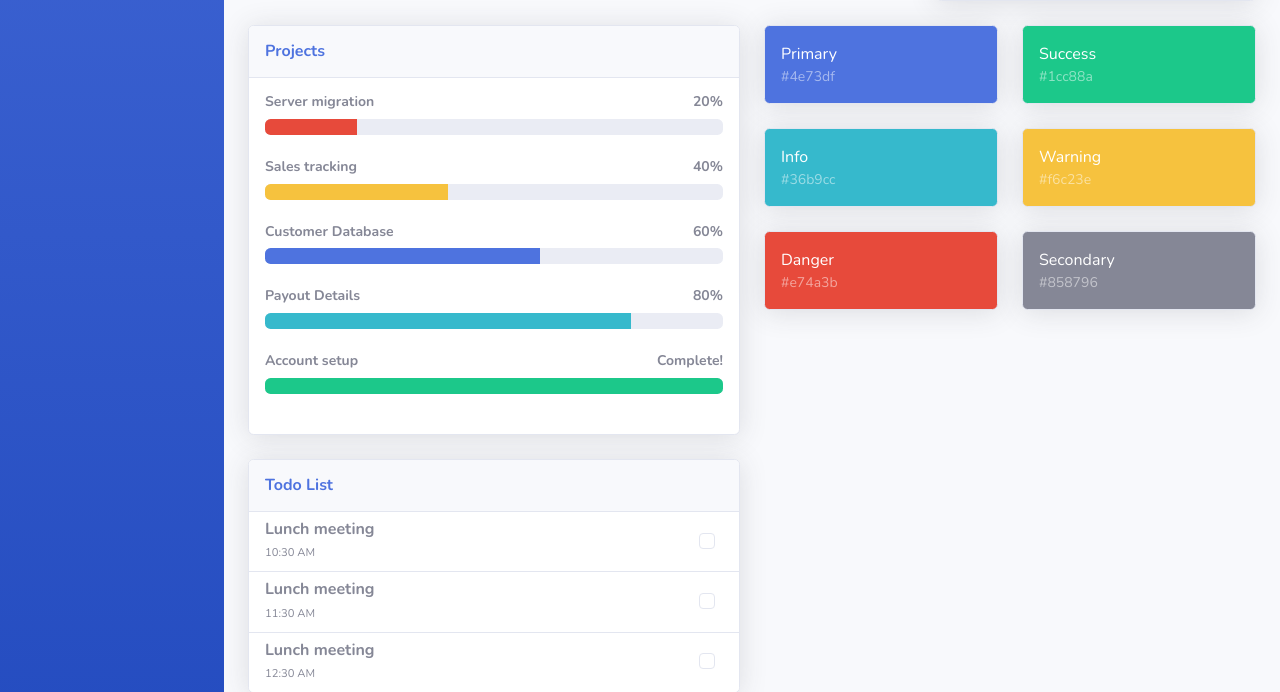
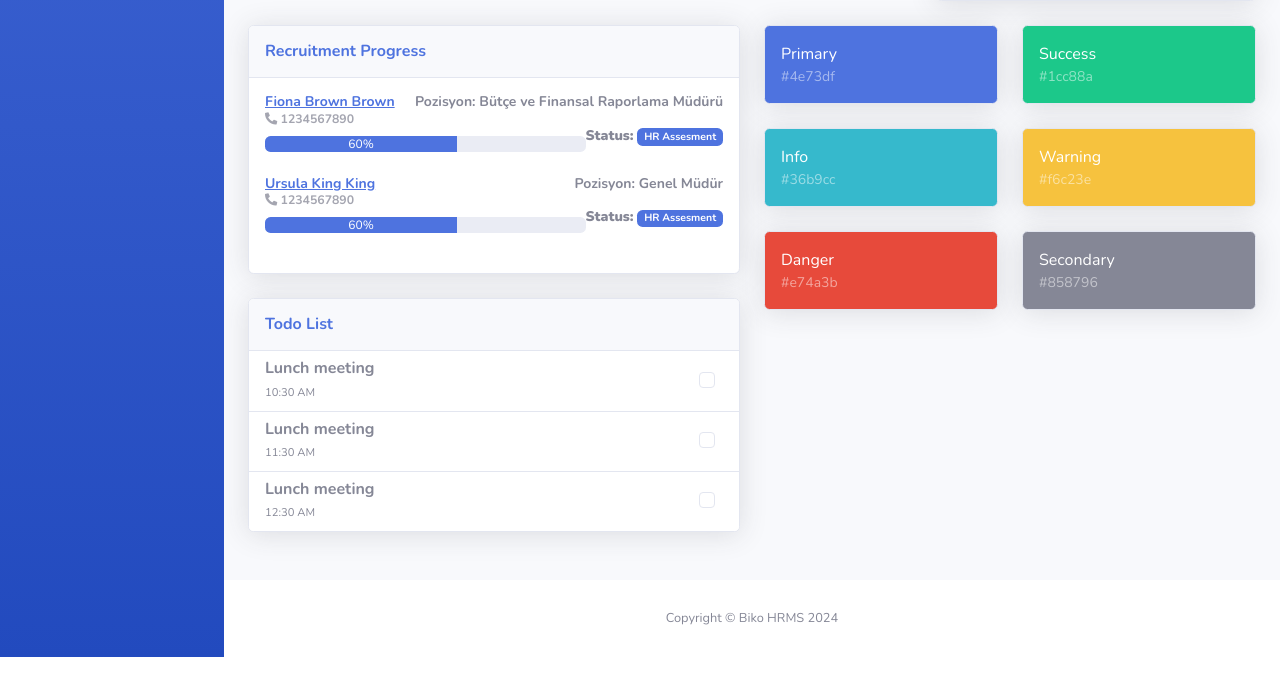
Before and after one commit to barlassusler/A-Plus-HR, a Django app: page /hr/ in a window 1280 px wide. Shown: the part 964-1656 px from the top of the page. After the commit the page ends 1621 px from the top, so only its background shows below. Run offline with Django 5.2, Linux system fonts and the light colour scheme; a user stored in the database is signed in; data comes from the database, SQL or seed files in the repository; both versions use the stored data as it was after the commit; some libraries are stand-ins or nearby versions.

Commit message:
ana ekran recruitment progress card ekleme,  küçük model değişiklikleri

```diff
--- a/biko_hr/models.py
+++ b/biko_hr/models.py
@@ -75,6 +75,7 @@ class Application(models.Model):
     application_date = models.DateField()
     status = models.CharField(max_length=50, default="Pending")
     uploaded_resume = models.FileField(upload_to='resumes/', null=True, blank=True)
+    assigned_by = models.ForeignKey(User, on_delete=models.CASCADE, null=True, blank=True)
 
 class Interview(models.Model):
     application = models.ForeignKey(Application, on_delete=models.CASCADE)
--- a/biko_hr/templates/home.html
+++ b/biko_hr/templates/home.html
@@ -61,14 +61,16 @@
                         <a href="{% url 'log-in' %}" class="btn btn-primary mr-2">Login</a>
                         <a href="{% url 'sign-up' %}" class="btn btn-outline-primary">Register</a>
                     {% endif %}
-                    <li class="nav-item"><a class="nav-link active" href="{% url "home"%}"><i class="fas fa-tachometer-alt"></i><span>Dashboard</span></a></li>
                     <li class="nav-item"><a class="nav-link active" href="{% url "candidate_pool_dashboard"%}"><i class="fas fa-tachometer-alt"></i><span>Candidate Pool</span></a></li>
                     {% if user_type == "hr_staff" %}
+                        <li class="nav-item"><a class="nav-link active" href="{% url "hr_dashboard"%}"><i class="fas fa-tachometer-alt"></i><span>Dashboard</span></a></li>
                         <li class="nav-item"><a class="nav-link" href="{% url "hr_profile" %}"><i class="fas fa-user"></i><span>Profile</span></a></li>
                         <li class="nav-item"><a class="nav-link" href="{% url "my_interviews" %}"><i class="fas fa-user"></i><span>My Interviews</span></a></li>
                     {% elif user_type == "organization_staff" %}
+                        <li class="nav-item"><a class="nav-link active" href="{% url "organization_dashboard"%}"><i class="fas fa-tachometer-alt"></i><span>Dashboard</span></a></li>
                         <li class="nav-item"><a class="nav-link" href="{% url "organization_profile" %}"><i class="fas fa-user"></i><span>Profile</span></a></li>
                     {% elif user_type == "Director" %}
+                        <li class="nav-item"><a class="nav-link active" href="{% url "director_dashboard"%}"><i class="fas fa-tachometer-alt"></i><span>Dashboard</span></a></li>
                         <li class="nav-item"><a class="nav-link" href="{% url "director_profile" %}"><i class="fas fa-user"></i><span>Profile</span></a></li>
 {#                    {% else %}#}
 {#                        <li class="nav-item"><a class="nav-link" href="{% url "log-in" %}"><i class="fas fa-user"></i><span>Profile</span></a></li>#}
@@ -301,29 +303,23 @@
                             <div class="col-lg-6 mb-4">
                                 <div class="card shadow mb-4">
                                     <div class="card-header py-3">
-                                        <h6 class="text-primary fw-bold m-0">Projects</h6>
+                                        <h6 class="text-primary fw-bold m-0">Recruitment Progress</h6>
                                     </div>
                                     <div class="card-body">
-                                        <h4 class="small fw-bold">Server migration<span class="float-end">20%</span></h4>
-                                        <div class="progress mb-4">
-                                            <div class="progress-bar bg-danger" aria-valuenow="20" aria-valuemin="0" aria-valuemax="100" style="width: 20%;"><span class="visually-hidden">20%</span></div>
-                                        </div>
-                                        <h4 class="small fw-bold">Sales tracking<span class="float-end">40%</span></h4>
-                                        <div class="progress mb-4">
-                                            <div class="progress-bar bg-warning" aria-valuenow="40" aria-valuemin="0" aria-valuemax="100" style="width: 40%;"><span class="visually-hidden">40%</span></div>
-                                        </div>
-                                        <h4 class="small fw-bold">Customer Database<span class="float-end">60%</span></h4>
-                                        <div class="progress mb-4">
-                                            <div class="progress-bar bg-primary" aria-valuenow="60" aria-valuemin="0" aria-valuemax="100" style="width: 60%;"><span class="visually-hidden">60%</span></div>
-                                        </div>
-                                        <h4 class="small fw-bold">Payout Details<span class="float-end">80%</span></h4>
-                                        <div class="progress mb-4">
-                                            <div class="progress-bar bg-info" aria-valuenow="80" aria-valuemin="0" aria-valuemax="100" style="width: 80%;"><span class="visually-hidden">80%</span></div>
-                                        </div>
-                                        <h4 class="small fw-bold">Account setup<span class="float-end">Complete!</span></h4>
-                                        <div class="progress mb-4">
-                                            <div class="progress-bar bg-success" aria-valuenow="100" aria-valuemin="0" aria-valuemax="100" style="width: 100%;"><span class="visually-hidden">100%</span></div>
-                                        </div>
+                                        {% for application in applications %}
+                                            <h4 class="small fw-bold">{{ application.candidate.name }} {{ application.candidate.surname }} - {{ application.job.title }}<span class="float-end">{{ application.status }}</span></h4>
+                                            <p>Phone: {{ application.candidate.phone }}</p>
+                                            <p>Position: {{ application.job.position }}</p>
+                                            <div class="progress mb-4">
+                                                {% if application.status == "Pending" %}
+                                                    <div class="progress-bar bg-danger" aria-valuenow="20" aria-valuemin="0" aria-valuemax="100" style="width: 20%;"><span class="visually-hidden">20%</span></div>
+                                                {% elif application.status == "Interviewing" %}
+                                                    <div class="progress-bar bg-warning" aria-valuenow="40" aria-valuemin="0" aria-valuemax="100" style="width: 40%;"><span class="visually-hidden">40%</span></div>
+                                                {% elif application.status == "HR Assesment" %}
+                                                    <div class="progress-bar bg-primary" aria-valuenow="60" aria-valuemin="0" aria-valuemax="100" style="width: 60%;"><span class="visually-hidden">60%</span></div>
+                                                {% endif %}
+                                            </div>
+                                        {% endfor %}
                                     </div>
                                 </div>
                                 <div class="card shadow mb-4">
--- a/candidate/views.py
+++ b/candidate/views.py
@@ -202,7 +202,8 @@ def assign_job(request, candidate_id):
             candidate_id=candidate_id,
             job=incubation_job,
             application_date=date.today(),
-            status='Pending'
+            status='Pending',
+            assigned_by=request.user
         )
 
         if 'resume' in request.FILES:
--- a/hr/templates/hr_dashboard.html
+++ b/hr/templates/hr_dashboard.html
@@ -154,29 +154,58 @@
                             <div class="col-lg-6 mb-4">
                                 <div class="card shadow mb-4">
                                     <div class="card-header py-3">
-                                        <h6 class="text-primary fw-bold m-0">Projects</h6>
+                                        <h6 class="text-primary fw-bold m-0">Recruitment Progress</h6>
                                     </div>
                                     <div class="card-body">
-                                        <h4 class="small fw-bold">Server migration<span class="float-end">20%</span></h4>
+                                                {% with applications|dictsortreversed:"status" as filtered_applications %}
+                                                    {% for application in filtered_applications %}
+                                                        {% if application.assigned_by == request.user %}
+                                                            <h4 class="small fw-bold">
+                                                                <div>
+                                                                    <a href="{% url 'candidate_profile' application.candidate.id %}" class="text-primary font-weight-bold">
+                                                                        {{ application.candidate.name }} {{ application.candidate.surname }}
+                                                                    </a>
+                                                                    <span class="float-end">Pozisyon: {{ application.job.position }}</span>
+
+                                                                    <br>
+                                                                    <small class="text-muted">
+                                                                        <i class="fas fa-phone-alt"></i> {{ application.candidate.phone }}
+                                                                    </small>
+                                                                </div>
+
+                                                            <span class="float-end">
+                                                                <p class="mb-1">
+                                                                    <strong>Status:</strong>
+                                                                    <span class="badge {% if application.status == 'Pending' %}bg-warning
+                                                                                   {% elif application.status == 'Interviewing' %}bg-info
+                                                                                   {% elif application.status == 'HR Assesment' %}bg-primary
+                                                                                   {% elif application.status == 'Accepted' %}bg-success
+                                                                                   {% elif application.status == 'Rejected' %}bg-danger
+                                                                                   {% endif %}">
+                                                                        {{ application.status }}
+                                                                    </span>
+                                                                </p>
+                                                            </span>
+                                                            </h4>
                                                             <div class="progress mb-4">
-                                            <div class="progress-bar bg-danger" aria-valuenow="20" aria-valuemin="0" aria-valuemax="100" style="width: 20%;"><span class="visually-hidden">20%</span></div>
+
+                                                                {% if application.status == "Pending" %}
+                                                                    <div class="progress-bar bg-danger" aria-valuenow="20" aria-valuemin="0" aria-valuemax="100" style="width: 20%;">
+                                                                        <span class="float-end">20%</span>
                                                                     </div>
-                                        <h4 class="small fw-bold">Sales tracking<span class="float-end">40%</span></h4>
-                                        <div class="progress mb-4">
-                                            <div class="progress-bar bg-warning" aria-valuenow="40" aria-valuemin="0" aria-valuemax="100" style="width: 40%;"><span class="visually-hidden">40%</span></div>
+                                                                {% elif application.status == "Interviewing" %}
+                                                                    <div class="progress-bar bg-warning" aria-valuenow="40" aria-valuemin="0" aria-valuemax="100" style="width: 40%;">
+                                                                        <span class="float-end">40%</span>
                                                                     </div>
-                                        <h4 class="small fw-bold">Customer Database<span class="float-end">60%</span></h4>
-                                        <div class="progress mb-4">
-                                            <div class="progress-bar bg-primary" aria-valuenow="60" aria-valuemin="0" aria-valuemax="100" style="width: 60%;"><span class="visually-hidden">60%</span></div>
+                                                                {% elif application.status == "HR Assesment" %}
+                                                                    <div class="progress-bar bg-primary" aria-valuenow="60" aria-valuemin="0" aria-valuemax="100" style="width: 60%;">
+                                                                        <span class="float-end">60%</span>
                                                                     </div>
-                                        <h4 class="small fw-bold">Payout Details<span class="float-end">80%</span></h4>
-                                        <div class="progress mb-4">
-                                            <div class="progress-bar bg-info" aria-valuenow="80" aria-valuemin="0" aria-valuemax="100" style="width: 80%;"><span class="visually-hidden">80%</span></div>
+                                                                {% endif %}
                                                             </div>
-                                        <h4 class="small fw-bold">Account setup<span class="float-end">Complete!</span></h4>
-                                        <div class="progress mb-4">
-                                            <div class="progress-bar bg-success" aria-valuenow="100" aria-valuemin="0" aria-valuemax="100" style="width: 100%;"><span class="visually-hidden">100%</span></div>
-                                        </div>
+                                                        {% endif %}
+                                                    {% endfor %}
+                                                {% endwith %}
                                             </div>
                                 </div>
                                 <div class="card shadow mb-4">
--- a/hr/views.py
+++ b/hr/views.py
@@ -31,8 +31,9 @@ def evaluate_job_request(request, job_request_id):
 @login_required
 def dashboard(request):
     user_type = UserType.objects.filter(user=request.user).first()
+    applications = Application.objects.filter(assigned_by=request.user).order_by('-status')
 
-    return render(request, 'hr_dashboard.html',{'user': request.user, "user_type":user_type.user_type})
+    return render(request, 'hr_dashboard.html',{'user': request.user, "user_type":user_type.user_type, "applications":applications})
 
 
 @login_required
--- a/jobrequest/views.py
+++ b/jobrequest/views.py
@@ -182,9 +182,10 @@ def assign_candidates(request, job_request_id):
                 application, created = Application.objects.get_or_create(
                     candidate=candidate,
                     job=incubation_job,
+                    assigned_by=request.user,
                     defaults={
                         'application_date': date.today(),
-                        'status': 'Interviewing'  # Initial status
+                        'status': 'HR Assesment'  # Initial status
                     }
                 )
 
```
Also changed, not shown: biko_hr/migrations/0017_application_assigned_by.py (added), db.sqlite3. Lines whose indentation alone changed are shown as unchanged.
